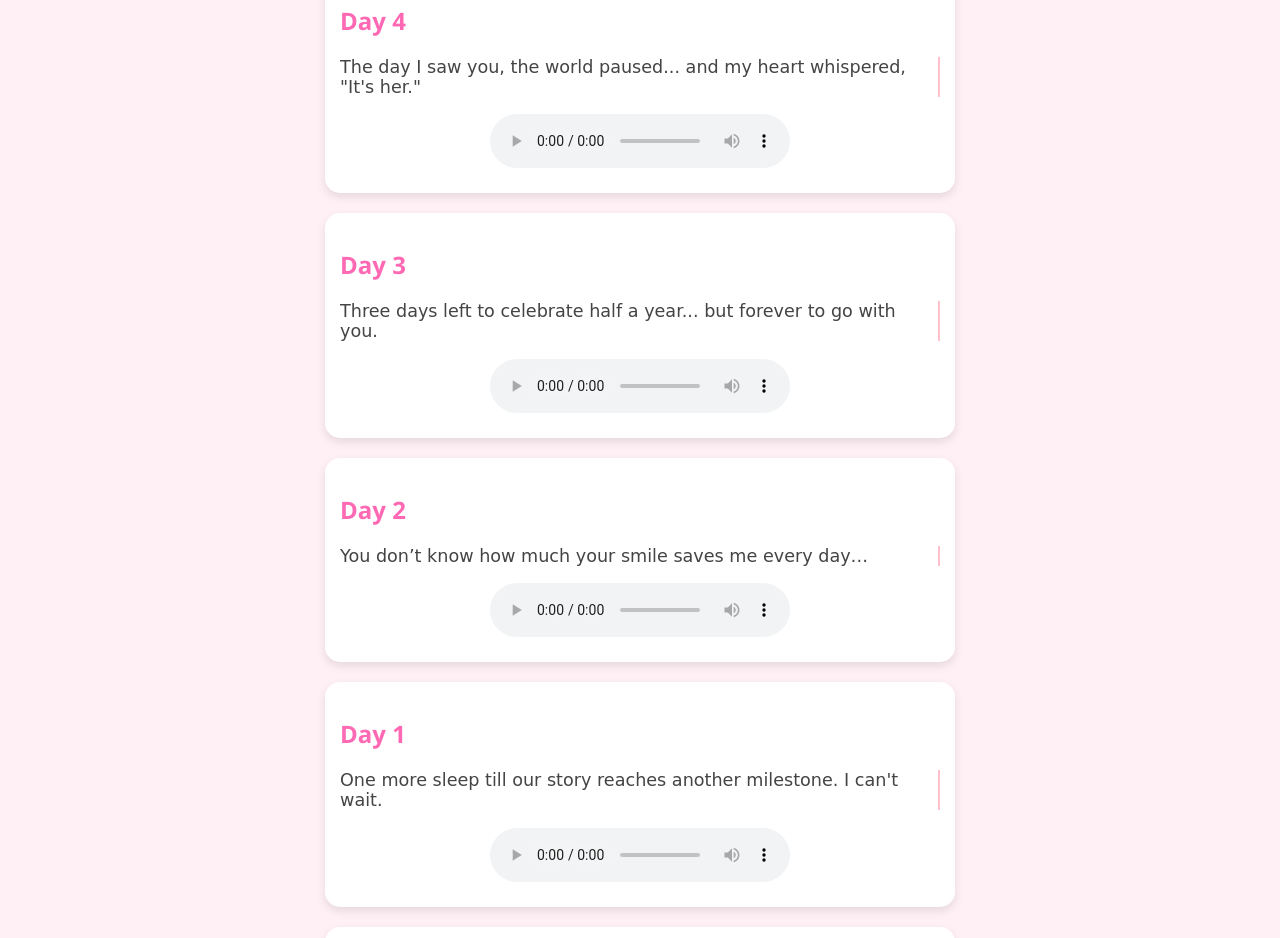
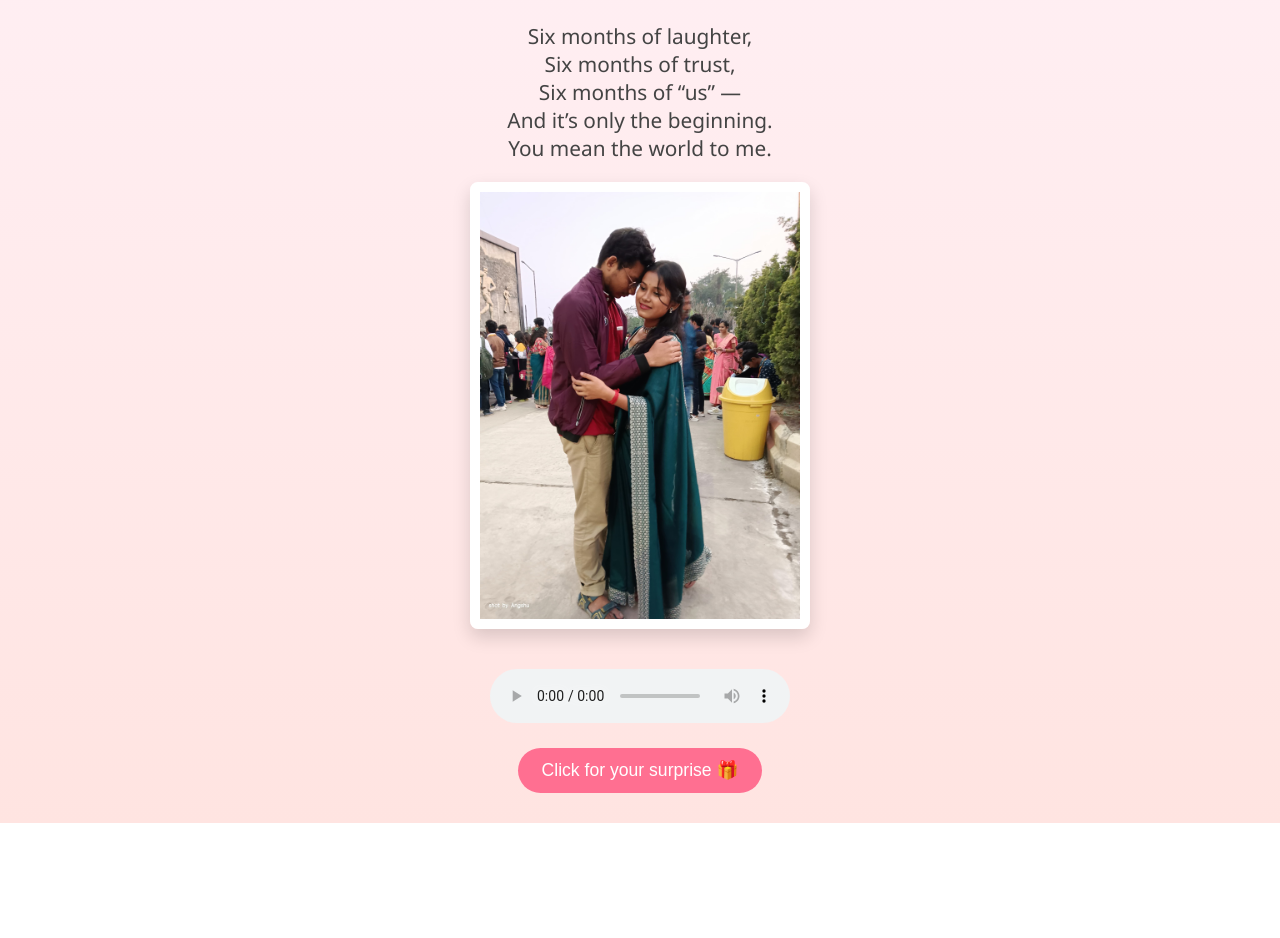
Before and after one commit to Soukarja09/Coundown-For-6-Monthes, a plain HTML site: page index.html in a window 1280 px wide. Shown: the part 137-1075 px from the top of the page. After the commit the page ends 960 px from the top, so only its background shows below. Drawn offline with Linux system fonts and the light colour scheme.

Commit message:
Add files via upload

```diff
--- a/index.html
+++ b/index.html
@@ -2,104 +2,79 @@
 <!DOCTYPE html>
 <html lang="en">
 <head>
-  <meta charset="UTF-8" />
+  <meta charset="UTF-8"/>
   <meta name="viewport" content="width=device-width, initial-scale=1.0"/>
-  <title>Our Countdown</title>
+  <title>Happy 6 Months!</title>
   <style>
     body {
-      background-color: #fff0f5;
+      background: linear-gradient(to bottom, #fff0f5, #ffe4e1);
       font-family: 'Segoe UI', cursive;
+      text-align: center;
+      padding: 30px;
+      margin: 0;
       color: #444;
-      padding: 20px;
-      margin: 0;
-      overflow-x: hidden;
     }
     h1 {
+      font-size: 2.8em;
       color: #e75480;
-      text-align: center;
-      animation: fadein 2s ease;
+      margin-bottom: 10px;
+      animation: fadeIn 2s ease-out;
     }
-    .day {
+    p {
+      font-size: 1.3em;
+      max-width: 600px;
+      margin: auto;
+      white-space: pre-line;
+      animation: fadeIn 3s ease-in-out;
+    }
+    img {
+      width: 85%;
+      max-width: 320px;
       margin: 20px auto;
-      max-width: 600px;
-      padding: 15px;
-      background: white;
-      border-radius: 15px;
-      box-shadow: 0 4px 10px rgba(0,0,0,0.1);
+      border: 10px solid white;
+      box-shadow: 0 8px 18px rgba(0,0,0,0.15);
+      border-radius: 8px;
+      display: block;
+      animation: floatIn 2.5s ease-in-out;
     }
-    .day h2 {
-      color: #ff69b4;
-    }
-    .day p {
-      font-family: 'Patrick Hand', cursive;
+    .surprise-btn {
+      margin-top: 20px;
+      background-color: #ff6f91;
+      color: white;
+      padding: 12px 24px;
+      border: none;
+      border-radius: 30px;
       font-size: 1.1em;
-      white-space: pre-line;
-      animation: typing 2s steps(40, end);
-      overflow: hidden;
-      border-right: .15em solid pink;
-    }
-    img.polaroid {
-      width: 90%;
-      max-width: 300px;
-      display: block;
-      margin: 10px auto;
-      box-shadow: 0 0 15px rgba(0,0,0,0.2);
-      transform: rotate(-2deg);
-      border: 10px solid white;
+      cursor: pointer;
     }
     audio {
-      display: block;
-      margin: 10px auto;
-    }
-    .surprise-btn {
-      background: #ff6f91;
-      color: white;
-      border: none;
-      border-radius: 20px;
-      padding: 10px 20px;
-      font-size: 1em;
-      cursor: pointer;
       margin-top: 20px;
     }
-    @keyframes fadein {
-      from { opacity: 0; transform: translateY(-20px);}
-      to { opacity: 1; transform: translateY(0);}
+    @keyframes fadeIn {
+      from {opacity: 0; transform: translateY(-20px);}
+      to {opacity: 1; transform: translateY(0);}
+    }
+    @keyframes floatIn {
+      from {opacity: 0; transform: scale(0.95);}
+      to {opacity: 1; transform: scale(1);}
     }
   </style>
 </head>
 <body>
-  <h1>4 Days Left For Our 6 Month Celebration ❤️</h1>
-
-  <div class="day">
-    <h2>Day 4</h2>
-    <p>The day I saw you, the world paused... and my heart whispered, "It's her."</p>
-    <audio controls><source src="day4.mp3" type="audio/mpeg"/></audio>
-  </div>
-
-  <div class="day">
-    <h2>Day 3</h2>
-    <p>Three days left to celebrate half a year... but forever to go with you.</p>
-    <audio controls><source src="day3.mp3" type="audio/mpeg"/></audio>
-  </div>
-
-  <div class="day">
-    <h2>Day 2</h2>
-    <p>You don’t know how much your smile saves me every day…</p>
-    <audio controls><source src="day2.mp3" type="audio/mpeg"/></audio>
-  </div>
-
-  <div class="day">
-    <h2>Day 1</h2>
-    <p>One more sleep till our story reaches another milestone. I can't wait.</p>
-    <audio controls><source src="day1.mp3" type="audio/mpeg"/></audio>
-  </div>
-
-  <div class="day">
-    <h2>Today!</h2>
-    <p>We made it, my love. 6 months of us. Let's make forever even better. 💞</p>
-    <img src="final-photo.jpg" class="polaroid" alt="Us" />
-    <audio controls><source src="day0.mp3" type="audio/mpeg"/></audio>
-    <button class="surprise-btn" onclick="location.href='surprise.html'">Click for a surprise 🎁</button>
-  </div>
+  <h1>Happy 6 Months, My Love ❤️</h1>
+  <p>
+Six months of laughter,
+Six months of trust,
+Six months of “us” —
+And it’s only the beginning.
+You mean the world to me.
+  </p>
+  <img src="final-photo.jpg" alt="Us" />
+  <audio controls autoplay loop>
+    <source src="day0.mp3" type="audio/mpeg"/>
+    Your browser does not support audio.
+  </audio>
+  <br/>
+  <button class="surprise-btn" onclick="location.href='surprise.html'">Click for your surprise 🎁</button>
 </body>
 </html>
```
Also changed, not shown: surprise.html (+15 -17 lines).
